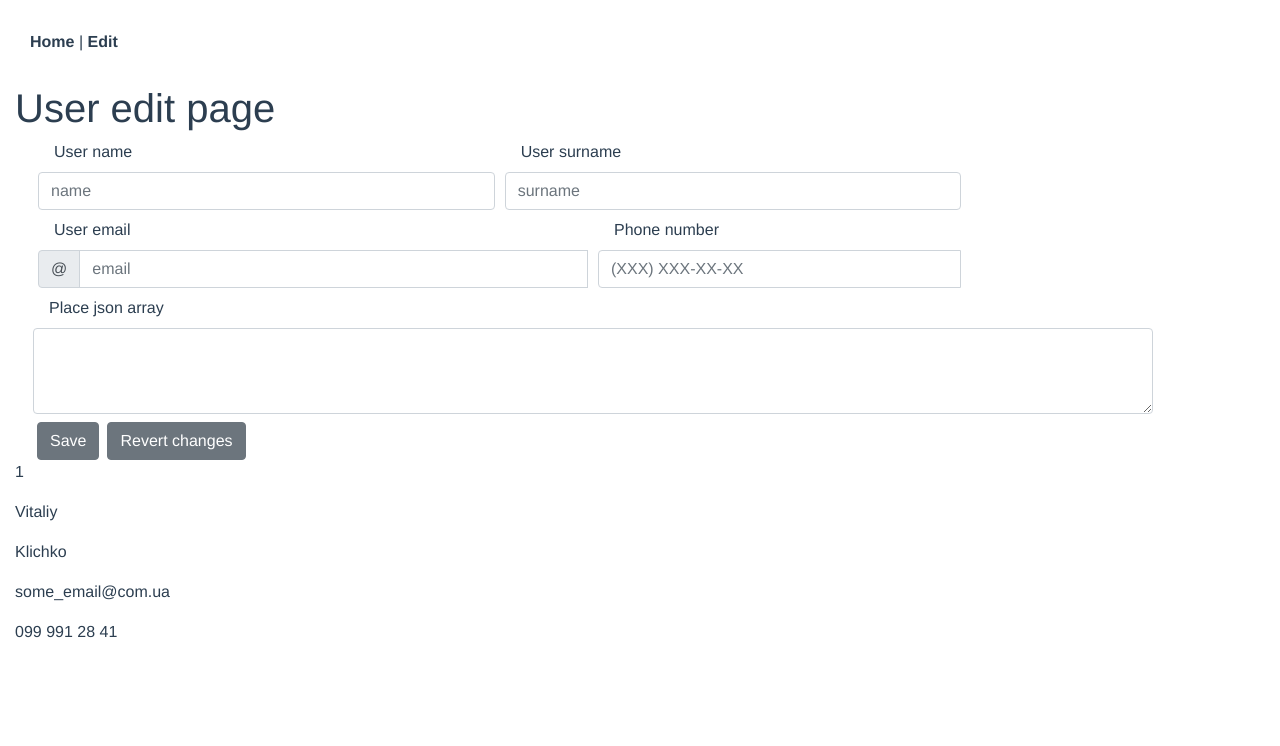
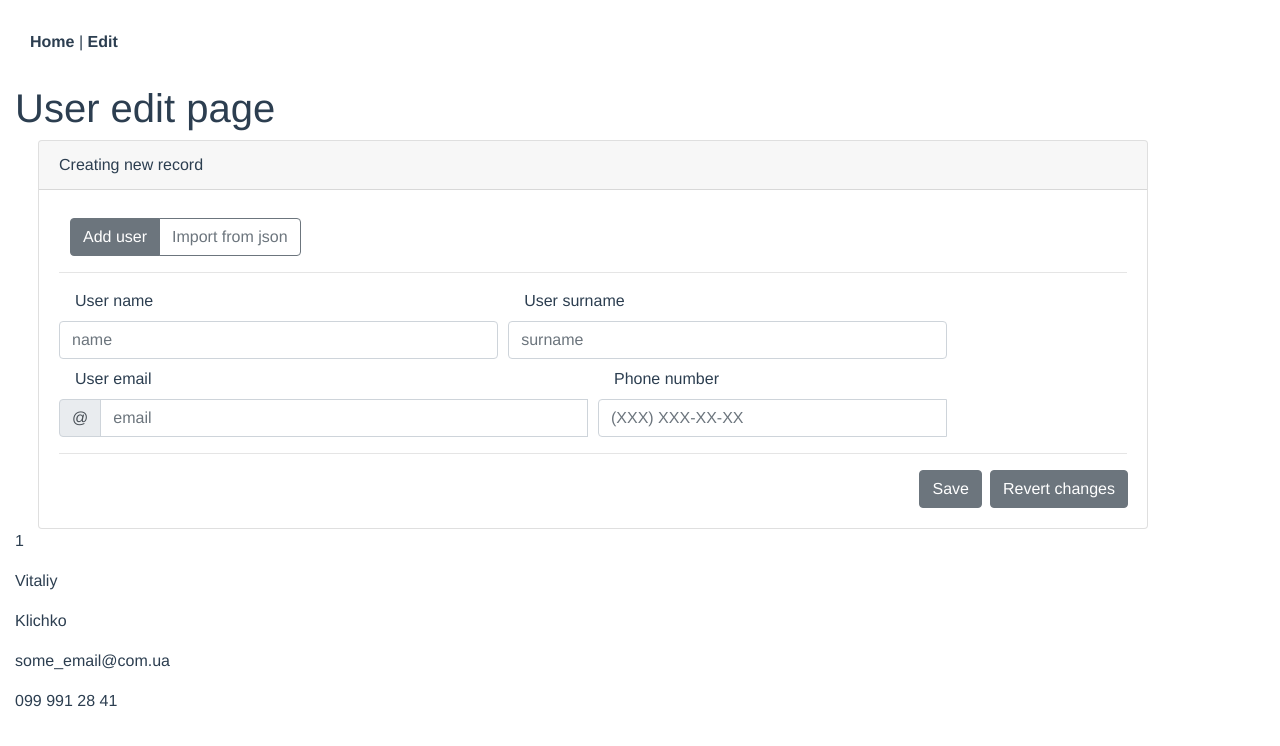
Before and after one commit to Yakhnitsa/vue-js-crud-app, a Vue app: page /edit-user/1 in a window 1280 px wide. Shown: the top 746 px of the page. Built offline with nearby package versions, Linux system fonts and the light colour scheme.

Commit message:
change style of user edit form

```diff
--- a/src/components/UserEditForm.vue
+++ b/src/components/UserEditForm.vue
@@ -1,6 +1,26 @@
 <template>
-    <div>
+    <div class="card">
+        <div class="card-header">
+            Creating new record
+        </div>
+        <div class="card-body">
             <form>
+                <div class="form-row mt-2">
+                    <div class="btn-group btn-group-toggle">
+                        <label class="btn btn-outline-secondary"
+                               :class="{'active': !importFromJson}">
+                            <input type="radio" v-model="importFromJson">
+                            Add user
+                        </label>
+                        <label class="btn btn-outline-secondary"
+                               :class="{'active': importFromJson }">
+                            <input type="radio" value="asc" v-model="importFromJson">
+                            Import from json
+                        </label>
+                    </div>
+                </div>
+                <hr/>
+                <div v-if="!importFromJson">
                     <div class="form-row mt-2">
                         <div class="col-lg-5 col-md-6">
                             <label for="nameInput text-left">User name</label>
@@ -44,15 +64,24 @@
                             </div>
                         </div>
                     </div>
+                </div>
+                <div v-else>
                     <div class="form-row mt-2">
                         <label for="jsonTextArea">Place json array</label>
                         <textarea v-model="jsonData" class="form-control" id="jsonTextArea" rows="3"></textarea>
                     </div>
-            <div class="form-row mt-2">
+                </div>
+                <hr/>
+
+                <div class="form-row mt-2 justify-content-end">
                     <button type="button" class="btn btn-secondary mx-1" @click="saveUser">Save</button>
                     <button type="button" class="btn btn-secondary mx-1" @click="revertChanges">Revert changes</button>
                 </div>
+
             </form>
+        </div>
+
+
     </div>
 </template>
 
@@ -62,7 +91,11 @@
         props:['user'],
         data(){
             return{
-                importJson:false,
+                name:'',
+                surname:'',
+                email:'',
+                phone:'',
+                importFromJson: false,
                 jsonData:''
             }
         },
```
Lines whose indentation alone changed are shown as unchanged.
